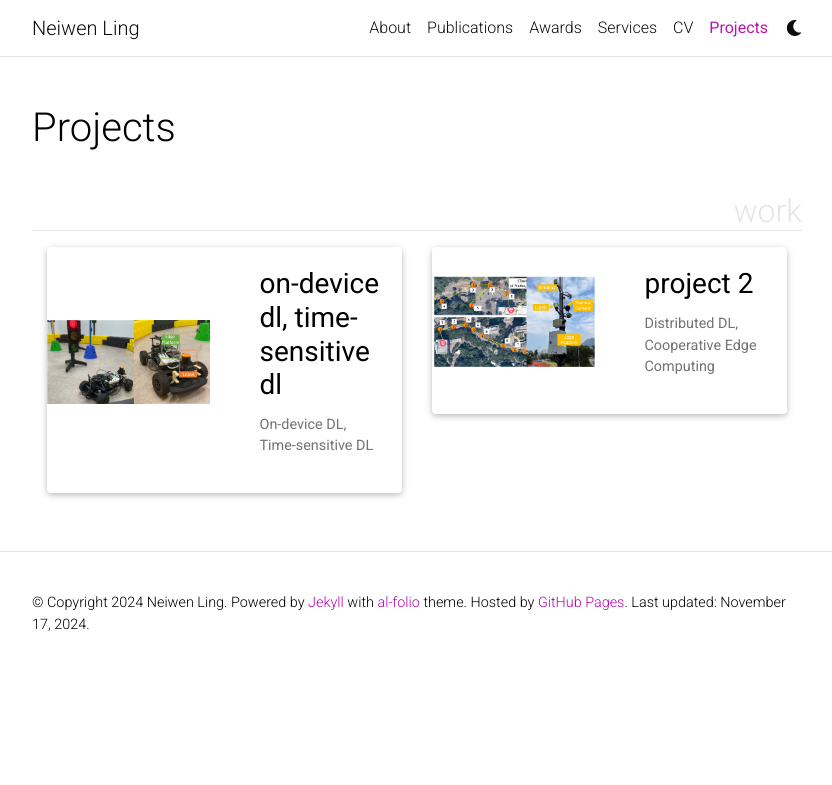
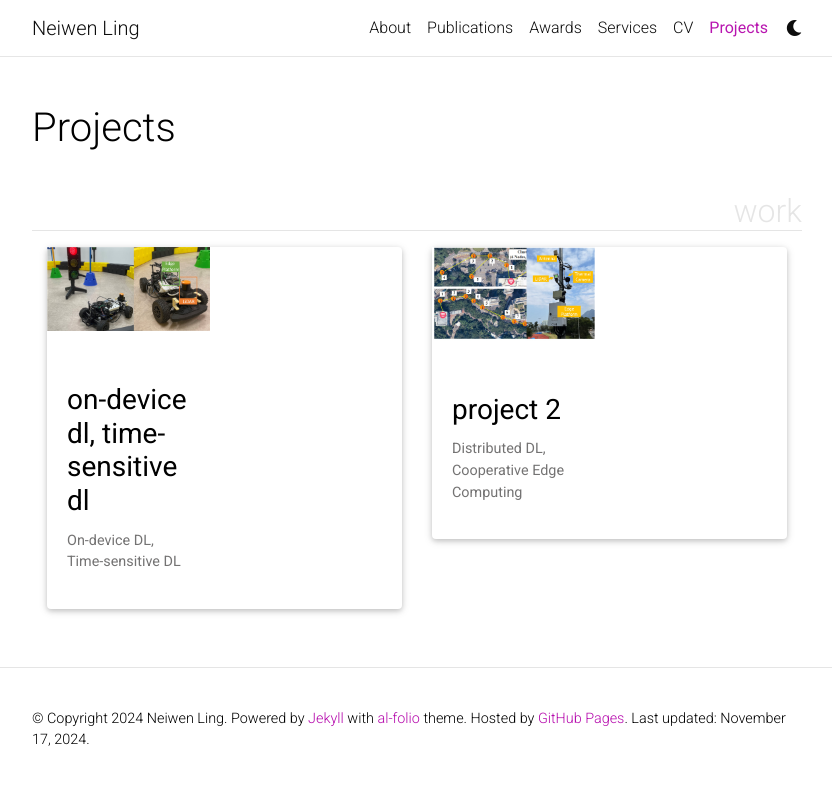
Before and after one commit to Neawhen/neiwen.github.io, a Jekyll site: the page built from _pages/projects.md, in a window 1280 px wide. Shown: the top 785 px of the page, without its empty margins (223-1055 px from the left). Built offline with Jekyll 4.4.1, drawn with Linux system fonts in a browser that asks for light colours; full-size pictures stand in for the smaller copies a plugin makes; comment, search, counter and statistics services are not loaded; a style sheet for code colours, icons or effects is not loaded.

Commit message:
update project

```diff
--- a/_pages/projects.md
+++ b/_pages/projects.md
@@ -19,7 +19,7 @@
   <!-- Generate cards for each project -->
   {% if page.horizontal -%}
   <div class="container">
-    <div class="row row-cols-2">
+    <div class="row">
     {%- for project in sorted_projects -%}
       {% include projects_horizontal.html %}
     {%- endfor %}
@@ -40,7 +40,7 @@
   <!-- Generate cards for each project -->
   {% if page.horizontal -%}
   <div class="container">
-    <div class="row row-cols-2">
+    <div class="row">
     {%- for project in sorted_projects -%}
       {% include projects_horizontal.html %}
     {%- endfor %}
--- a/_sass/_base.scss
+++ b/_sass/_base.scss
@@ -435,7 +435,10 @@
 
     .row {
       display: flex;
-      align-items: center;
+      flex-wrap: wrap;
+      gap: 1rem;
+      justify-content: flex-start;
+      //align-items: center;
     }
   }
 
```
